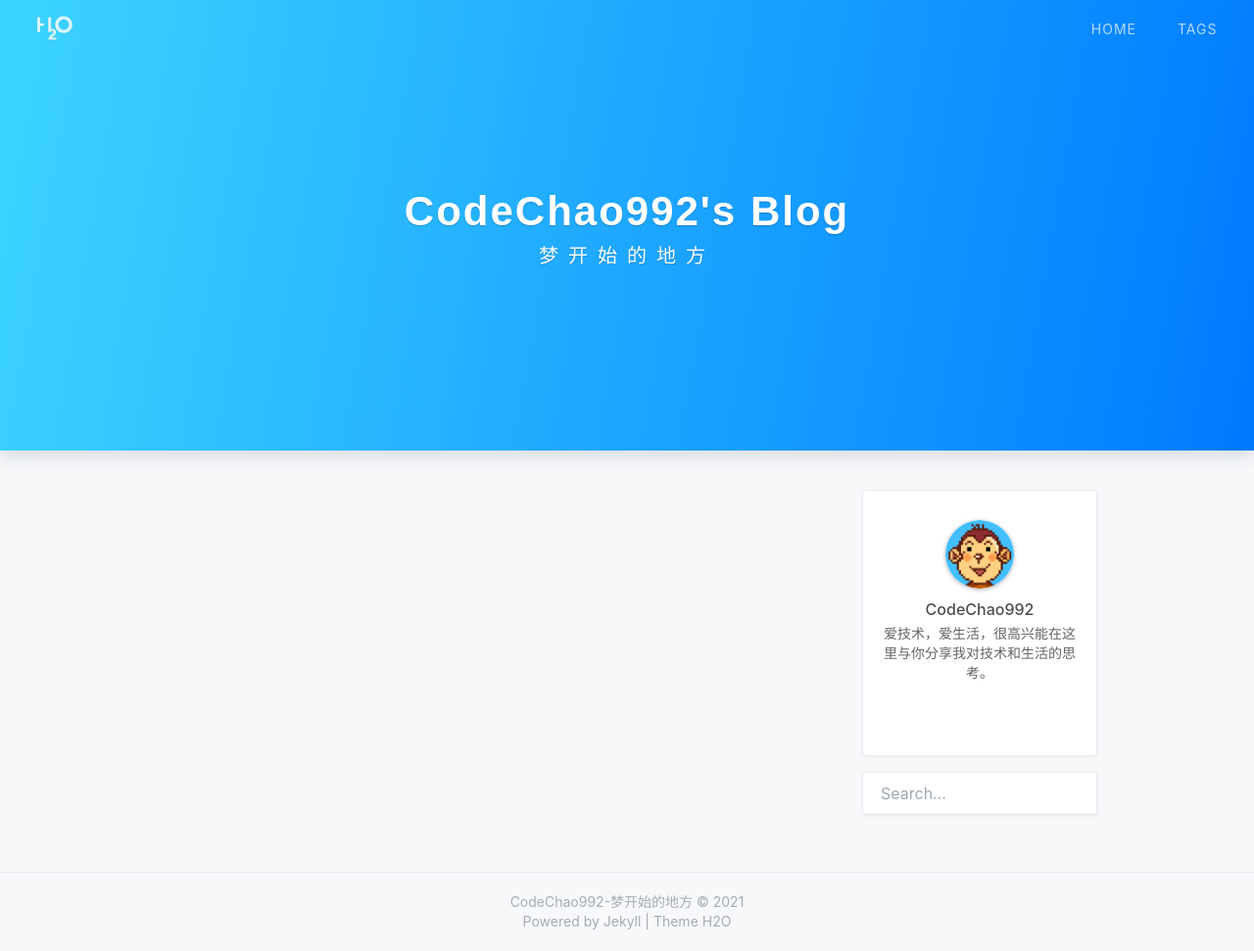
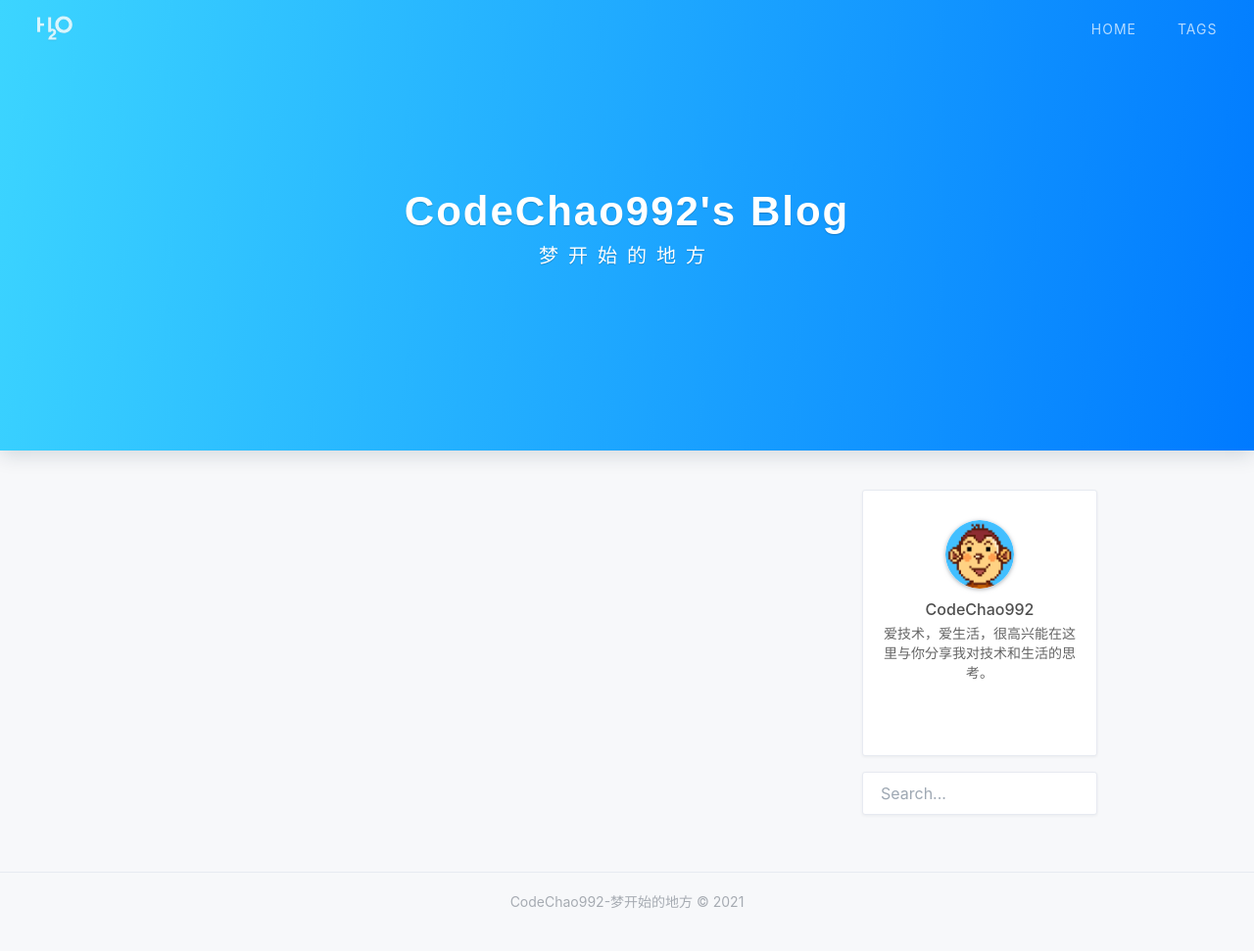
Before and after one commit to CodeChao992/CodeChao992.github.io, a Jekyll site: the page built from index.html, in a window 1280 px wide and 971 px high. Shown: the whole window at 98% size. Built offline with Jekyll 4.4.1, drawn with Linux system fonts in a browser that asks for light colours; nearby versions of some CDN libraries; the list of posts is cut into pages by our own code; a style sheet for code colours, icons or effects is not loaded.

Commit message:
change footer

```diff
--- a/_includes/footer.html
+++ b/_includes/footer.html
@@ -7,5 +7,4 @@
   {% endunless %}
   {{ current }}
   </section>
-  <section>Powered by <a href="//jekyllrb.com">Jekyll</a> | <a href="https://github.com/kaeyleo/jekyll-theme-H2O">Theme H2O</a></section>
 </footer>
```
